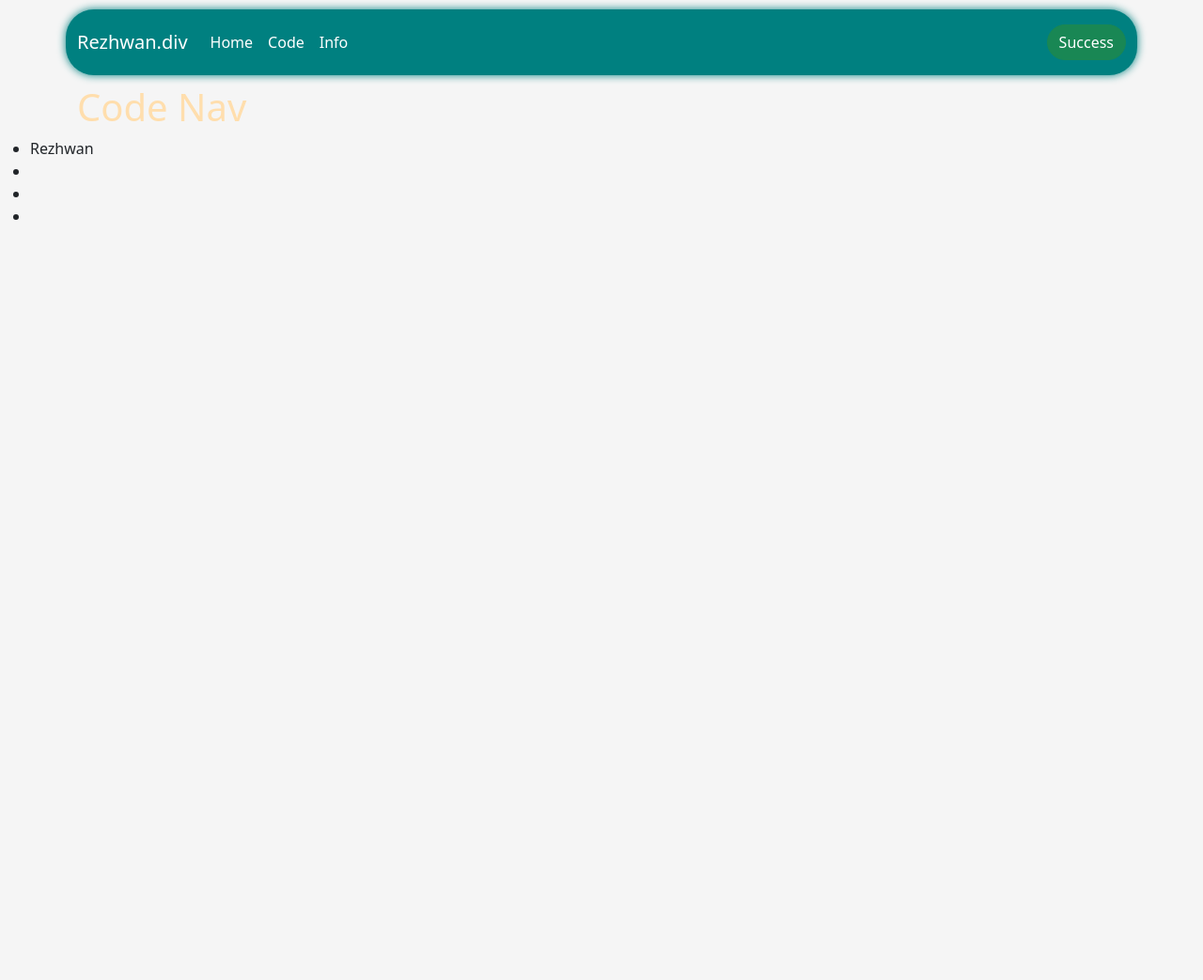
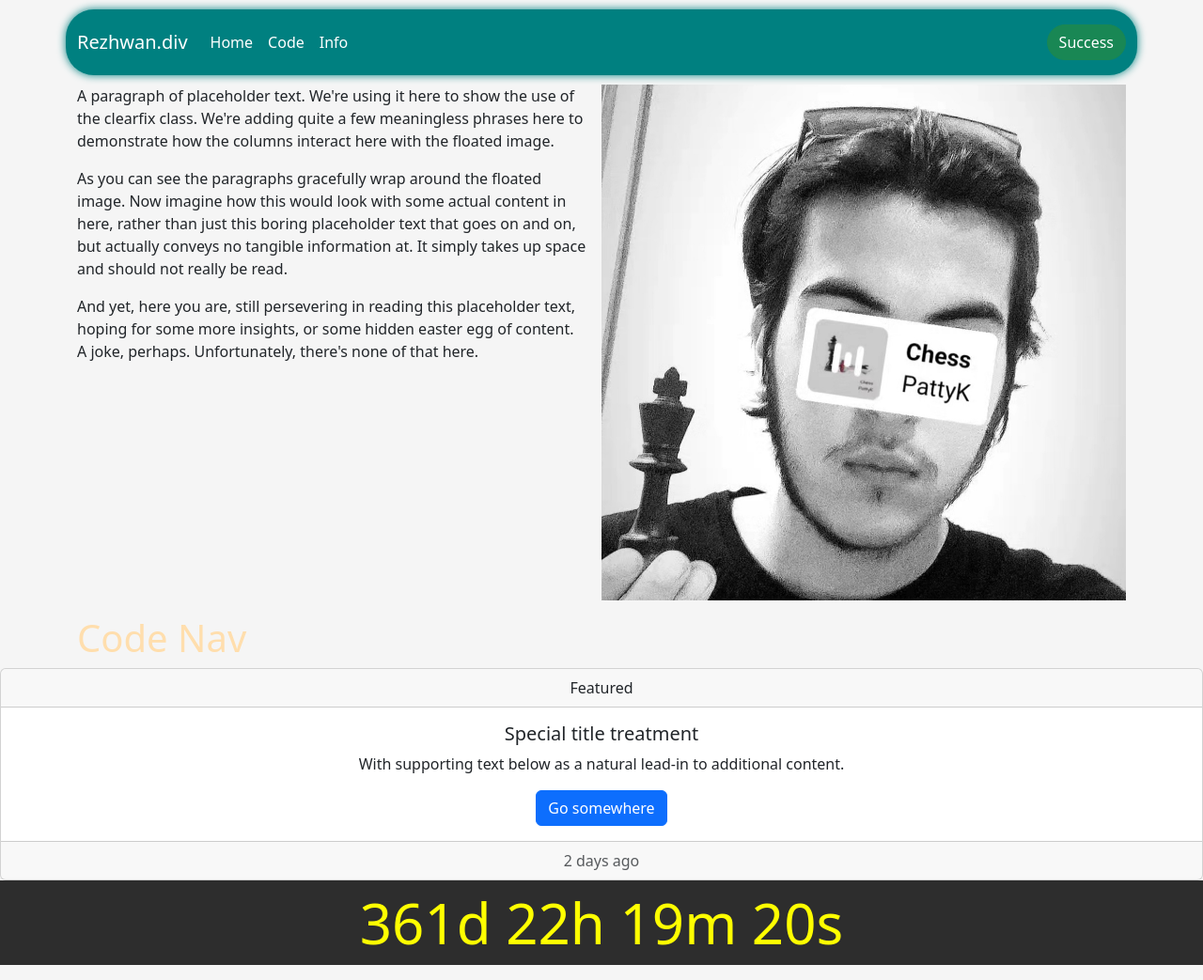
Before and after one commit to Rezhwanasso/rezhwan.div, a plain HTML site: page index.html in a window 1280 px wide. Shown: the whole page at 94% size. Before the commit the page ends 800 px from the top, so only its background shows below. Drawn offline with nearby package versions, Linux system fonts and the light colour scheme.

Commit message:
count down + img ++

```diff
--- a/index.html
+++ b/index.html
@@ -37,6 +37,23 @@
     </nav>
 
 
+    <div class="clearfix  container">
+        <img src="/1704473302894.jpg" class="col-md-6 float-md-end mb-3 ms-md-3 width-199" alt="...">
+
+        <p>
+            A paragraph of placeholder text. We're using it here to show the use of the clearfix class. We're adding quite a few meaningless phrases here to demonstrate how the columns interact here with the floated image.
+        </p>
+
+        <p>
+            As you can see the paragraphs gracefully wrap around the floated image. Now imagine how this would look with some actual content in here, rather than just this boring placeholder text that goes on and on, but actually conveys no tangible information at.
+            It simply takes up space and should not really be read.
+        </p>
+
+        <p>
+            And yet, here you are, still persevering in reading this placeholder text, hoping for some more insights, or some hidden easter egg of content. A joke, perhaps. Unfortunately, there's none of that here.
+        </p>
+    </div>
+
 
 
 
@@ -46,14 +63,27 @@
 
 
 
-    <footer>
-        <ul>
-            <li>Rezhwan</li>
-            <li></li>
-            <li></li>
-            <li></li>
-        </ul>
-    </footer>
+    <div class="card text-center">
+        <div class="card-header">
+            Featured
+        </div>
+        <div class="card-body">
+            <h5 class="card-title">Special title treatment</h5>
+            <p class="card-text">With supporting text below as a natural lead-in to additional content.</p>
+            <a href="#" class="btn btn-primary">Go somewhere</a>
+        </div>
+        <div class="card-footer text-body-secondary">
+            2 days ago
+        </div>
+    </div>
+
+
+
+
+
+
+
+    <p id="demo"></p>
 </body>
 
 </html>
@@ -77,4 +107,45 @@
     button {
         border-radius: 70px !important;
     }
+    /*style count down */
+
+    #demo {
+        background-color: #2d2d2d;
+        text-align: center;
+        font-size: 60px;
+        margin-top: 0px;
+        color: yellow;
+    }
 </style>
+
+
+<script>
+    // لێرەدە ئەو کاتە دابنێ کە دەتەوێت بیژمێریت
+    var countDownDate = new Date("Jan 1, 2025 15:37:25").getTime();
+
+    // هەموو چرکەیەک کاتەکە کەم بکەرەوە
+    var x = setInterval(function() {
+        // هێنانی کاتی ئەمڕۆ
+        var now = new Date().getTime();
+
+        // مەودای نێوان کاتی ئێستا و بەرواری ئەو ڕۆژەی کە دەمانەوێت بیژمێرین بۆی
+        var distance = countDownDate - now;
+
+        // پاشان ئەو کاتەی کە هەمانە دەریدەکەین بە پێی ڕۆژ ، سەعات، دەقە، چرکە
+        // Time calculations for days, hours, minutes and seconds
+        var days = Math.floor(distance / (1000 * 60 * 60 * 24));
+        var hours = Math.floor((distance % (1000 * 60 * 60 * 24)) / (1000 * 60 * 60));
+        var minutes = Math.floor((distance % (1000 * 60 * 60)) / (1000 * 60));
+        var seconds = Math.floor((distance % (1000 * 60)) / 1000);
+
+        // ئەنجامەکەی بخەرە ناو ئەو ئێلێمێنتەی کە ئایدیەکەی ناوی (Demo) ــیە
+        document.getElementById("demo").innerHTML =
+            days + "d " + hours + "h " + minutes + "m " + seconds + "s ";
+
+        // لێرەدا حسابی ئەوە دەکەین ئەگەر کاتەکە تەواو بوو
+        if (distance < 0) {
+            clearInterval(x);
+            document.getElementById("demo").innerHTML = "بەسەرچووە";
+        }
+    }, 1000);
+</script>
```
Also changed, not shown: 1704473302894.jpg (added).
